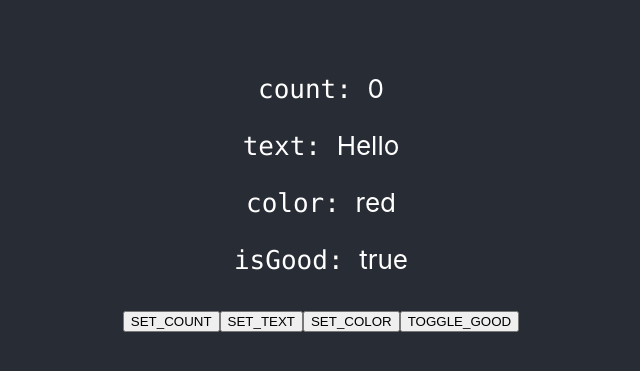
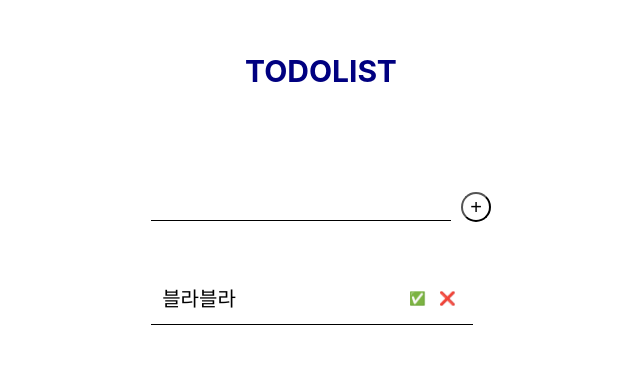
Before and after one commit to minimi61/typescript-todolist, a React (Create React App) app: page / in a window 1280 px wide. Shown: the part 211-582 px from the top of the page, without its empty margins (319-959 px from the left). Built offline with nearby package versions, Linux system fonts and the light colour scheme.

Commit message:
data props done

```diff
--- /dev/null
+++ b/postcss.config.js
@@ -0,0 +1,6 @@
+module.exports = {
+  plugins: {
+    tailwindcss: {},
+    autoprefixer: {},
+  },
+}
--- a/src/App.css
+++ b/src/App.css
@@ -14,7 +14,7 @@
 }
 
 .App-header {
-  background-color: #282c34;
+  /* background-color: #282c34; */
   min-height: 100vh;
   display: flex;
   flex-direction: column;
@@ -24,8 +24,57 @@
   color: white;
 }
 
+
 .App-link {
   color: #61dafb;
+}
+
+.headerStyle {
+  font-size: 30px;
+  color: navy;
+  font-weight: 700;
+  margin-bottom: 100px
+}
+
+.Container {
+  width: 300px;
+  /* height: 800px; */
+  display: flex;
+  justify-content: space-between;
+  /* flex-direction: column;
+  align-items: center; */
+  /* justify-content: center; */
+  background:white;
+  color: black;
+  font-size: 20px;
+  margin-top: 50px;
+  padding: 0.7rem;
+  border-bottom: 1px solid;
+}
+
+.inputStyle {
+  height: 25px;
+  font-size: 23px;
+  border: none;
+  border-bottom : 1px solid ;
+}
+
+.btnStyle {
+  margin-left : 10px;
+  background: white;
+  width: 30px;
+  height: 30px;
+  border-radius: 30px;
+  font-size: 20px;
+  cursor: pointer;
+}
+
+.noStyleBtn {
+  background: none;
+  width: 30px;
+  height: 30px;
+  border: none;
+  cursor: pointer;
 }
 
 @keyframes App-logo-spin {
--- a/src/App.tsx
+++ b/src/App.tsx
@@ -1,5 +1,7 @@
 import React from 'react';
 import './App.css';
+import Header from './components/Header';
+import InputContent from './components/InputContent';
 import Counter from './Counter';
 import MyForm from './MyForm';
 import ReducerSample from './ReducerSample';
@@ -15,7 +17,9 @@ function App() {
         <header className="App-header">
           {/* <Counter /> */}
           {/* <MyForm onSubmit={onSubmit} />; */}
-          <ReducerSample />
+          {/* <ReducerSample /> */}
+          <Header />
+          <InputContent />
         </header>
       </div>
     </SampleProvider>
--- /dev/null
+++ b/src/components/Header.tsx
@@ -0,0 +1,10 @@
+import React from 'react'
+import '../App.css'
+
+const Header = () => {
+  return (
+    <div className='headerStyle'>TODOLIST</div>
+  )
+}
+
+export default Header
--- /dev/null
+++ b/src/components/InputContent.tsx
@@ -0,0 +1,52 @@
+import React,{useState} from 'react'
+import TodoList from './TodoList'
+import '../App.css'
+
+type Content = {
+    id: number,
+    content: string,
+    complete: boolean
+ };
+
+let nextId = 1;
+
+const InputContent = () => {
+  const [inputs, setInputs] = useState<string>('')
+  const [todo, setTodo] = useState<Array<Content>>([
+    {id:0,content:'블라블라',complete:false}
+  ])
+
+  const inputChange = (e: any) => {
+    setInputs(e.target.value)
+  }
+
+  const submit = (e:any) => {
+    e.preventDefault();
+    // console.log('submit')
+    if (!inputs) return
+    let data = {
+      id: nextId++,
+      content: inputs,
+      complete: true
+    }
+    console.log('data', data)
+    setTodo([...todo, data])
+    setInputs('')
+
+  }
+
+  return (
+    <div>
+      <form onSubmit={submit}>
+        <input type="text" className='inputStyle' onChange={inputChange} value={inputs} />
+        <button className='btnStyle' type='submit'>
+          +
+        </button>
+      </form>
+      {todo?.map((x, i) => <TodoList todo={x} key={i} idx={i} />)}
+
+    </div>
+  )
+}
+
+export default InputContent
--- /dev/null
+++ b/src/components/TodoList.tsx
@@ -0,0 +1,31 @@
+import React from 'react'
+import '../App.css'
+
+interface  Content  {
+  id: number,
+  content: string,
+  complete: boolean
+};
+
+
+const TodoList = ({ todo, idx }:{todo: Content, idx: number}) => {
+  console.log(todo,idx)
+  const isDone = () => {
+    console.log('완료', todo.id)
+
+  }
+  const del = () => {
+    console.log('삭제')
+  }
+  return (
+    <div className='Container'>
+      <div>{todo.content}</div>
+      <div>
+        <button className='noStyleBtn' onClick={isDone}>✅</button>
+        <button className='noStyleBtn' onClick={del}>❌</button>
+      </div>
+    </div>
+  )
+}
+
+export default TodoList
```
Also changed, not shown: tailwind.config.js (added, +10 -0 lines).
